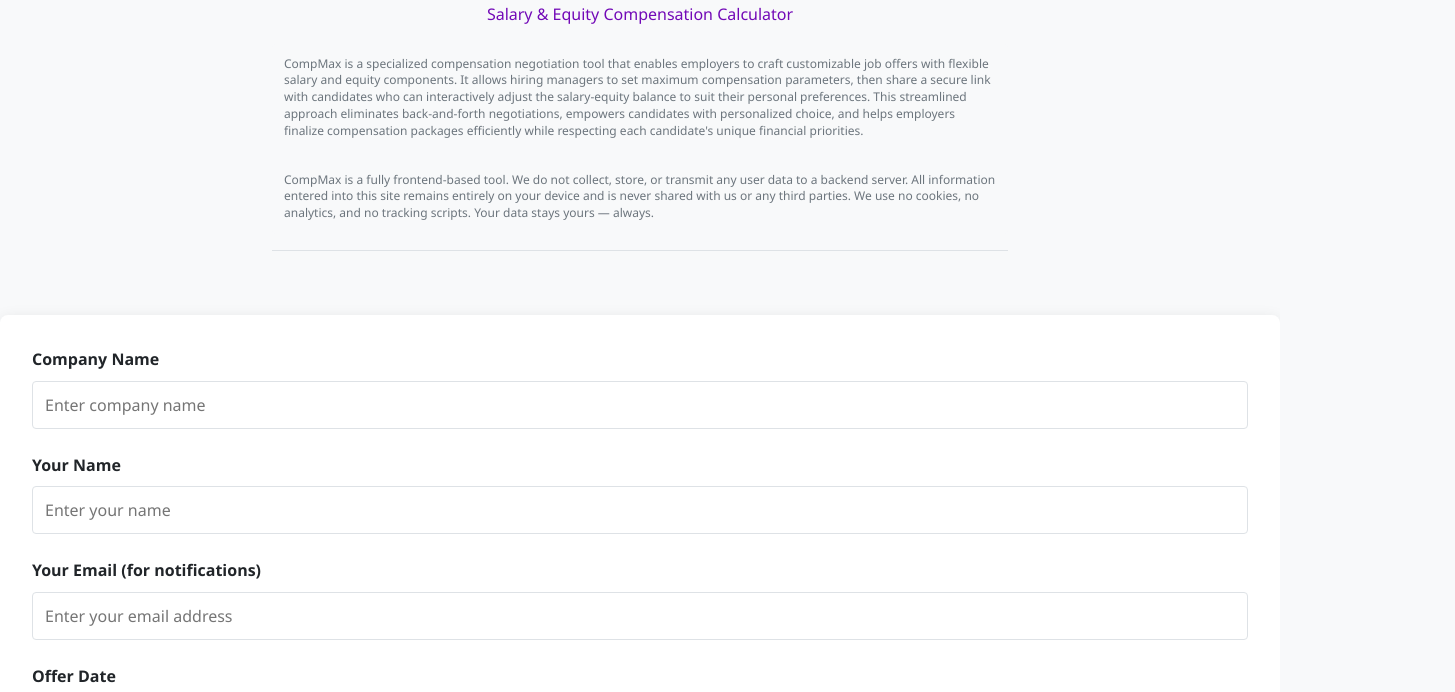
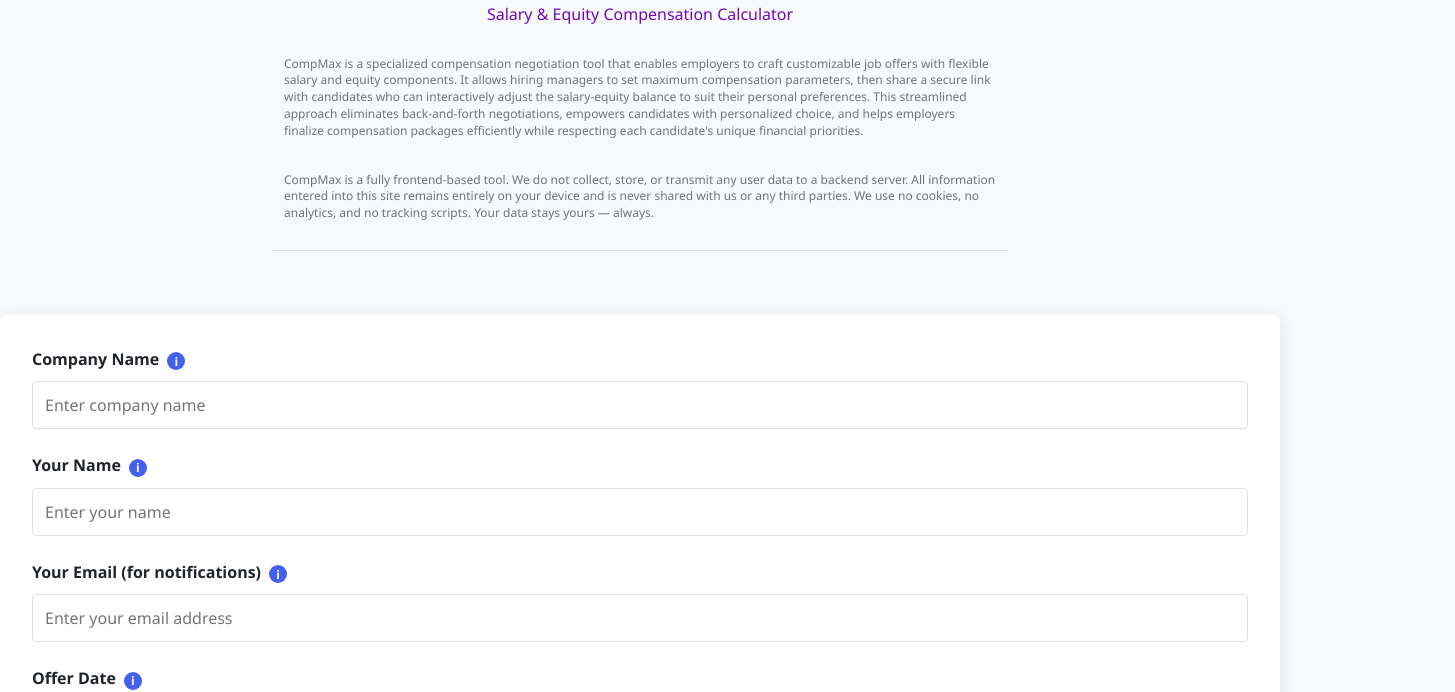
Before and after one commit to maxi8765/CompMax2, a plain HTML site: page index.html in a window 1280 px wide. Shown: the part 117-809 px from the top of the page, 1455 px wide, since content can reach past the window. Drawn offline with nearby package versions, Linux system fonts and the light colour scheme.

Commit message:
Update index.html

```diff
--- a/index.html
+++ b/index.html
@@ -15,6 +15,8 @@
     <script src="js/app.js" defer></script>
     <script src="js/format-salary.js"></script>
     <script src="js/date-fix.js"></script>
+    <!-- Add this line after the other script imports -->
+    <script src="js/info-icons.js" defer></script>
 </head>
 <body>
     <div class="container">
```
